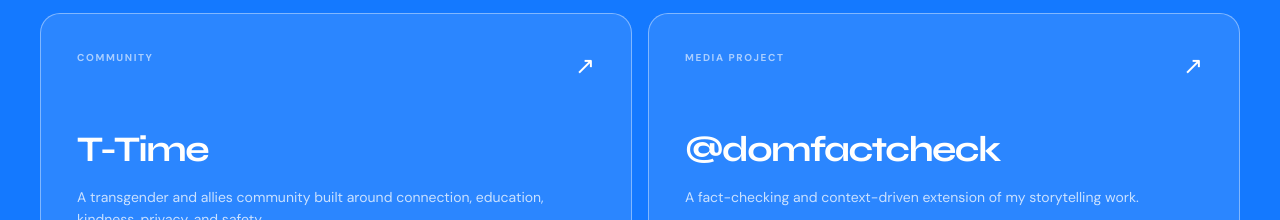
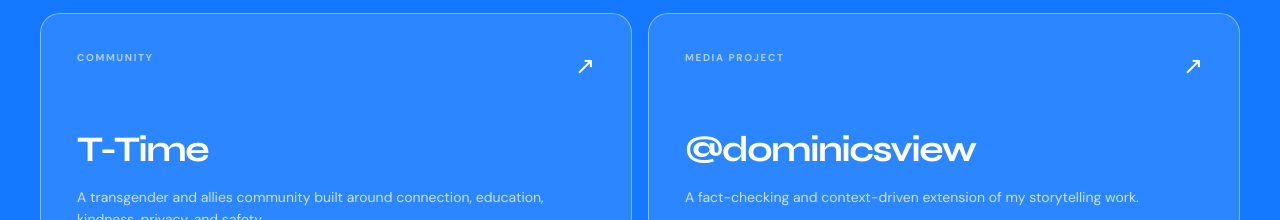
Before and after one commit to rageinstall/lolhidominic.com, a Next.js app: page /work-with-me in a window 1280 px wide. Shown: the part 2420-2640 px from the top of the page. Built offline with nearby package versions, Linux system fonts and the light colour scheme.

Commit message:
Update media project to dominicsview

```diff
--- a/app/work-with-me/page.tsx
+++ b/app/work-with-me/page.tsx
@@ -20,7 +20,7 @@ const platforms = [
   { title: "LolHiDominic", type: "Creator platform", body: "My personal media platform: video, culture, travel, trans life, humor, and stories that matter.", href: "https://instagram.com/lolhidominic", external: true },
   { title: "Link With Pride", type: "Travel platform", body: "An LGBTQ+ travel platform built to help people make better-informed decisions about where they go.", href: "/link-with-pride" },
   { title: "T-Time", type: "Community", body: "A transgender and allies community built around connection, education, kindness, privacy, and safety.", href: "/t-time-media" },
-  { title: "@domfactcheck", type: "Media project", body: "A fact-checking and context-driven extension of my storytelling work.", href: "https://instagram.com/domfactcheck", external: true },
+  { title: "@dominicsview", type: "Media project", body: "A fact-checking and context-driven extension of my storytelling work.", href: "https://instagram.com/dominicsview", external: true },
 ];
 
 const partnerships = [
```
